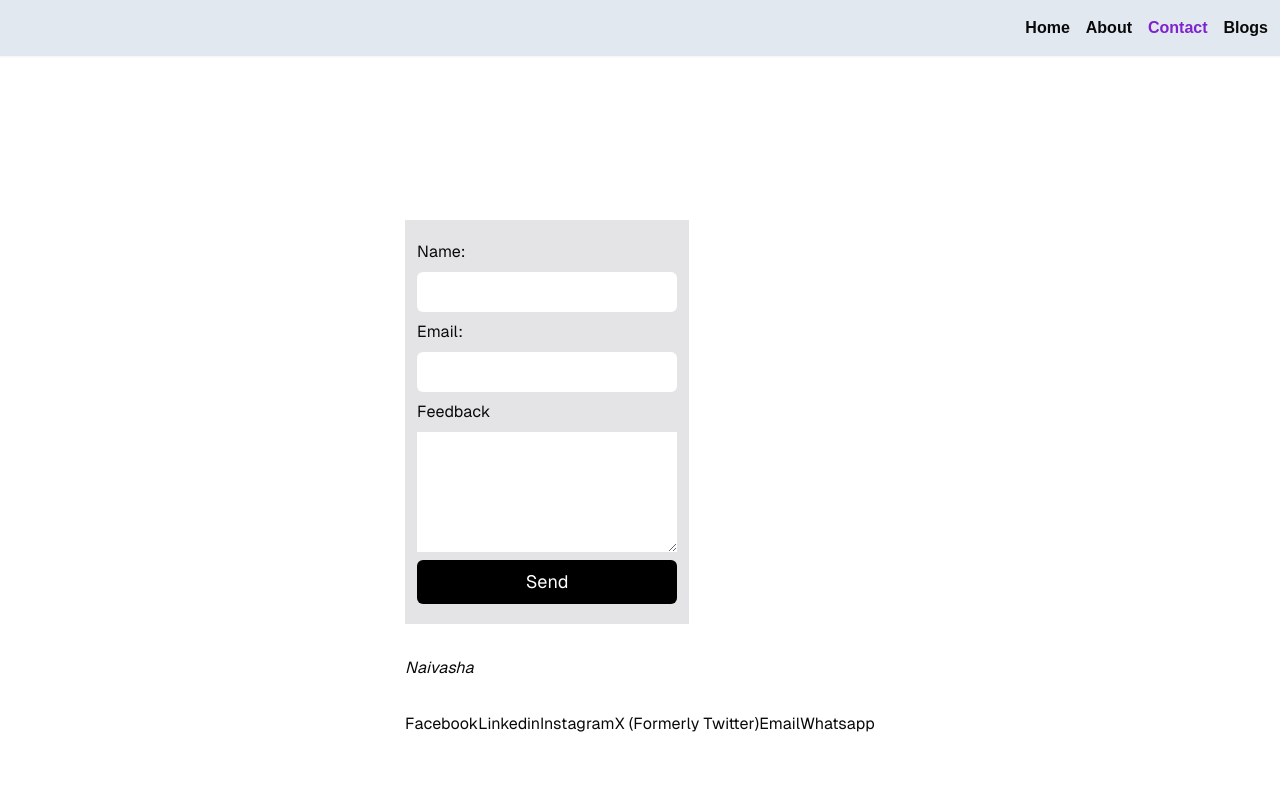
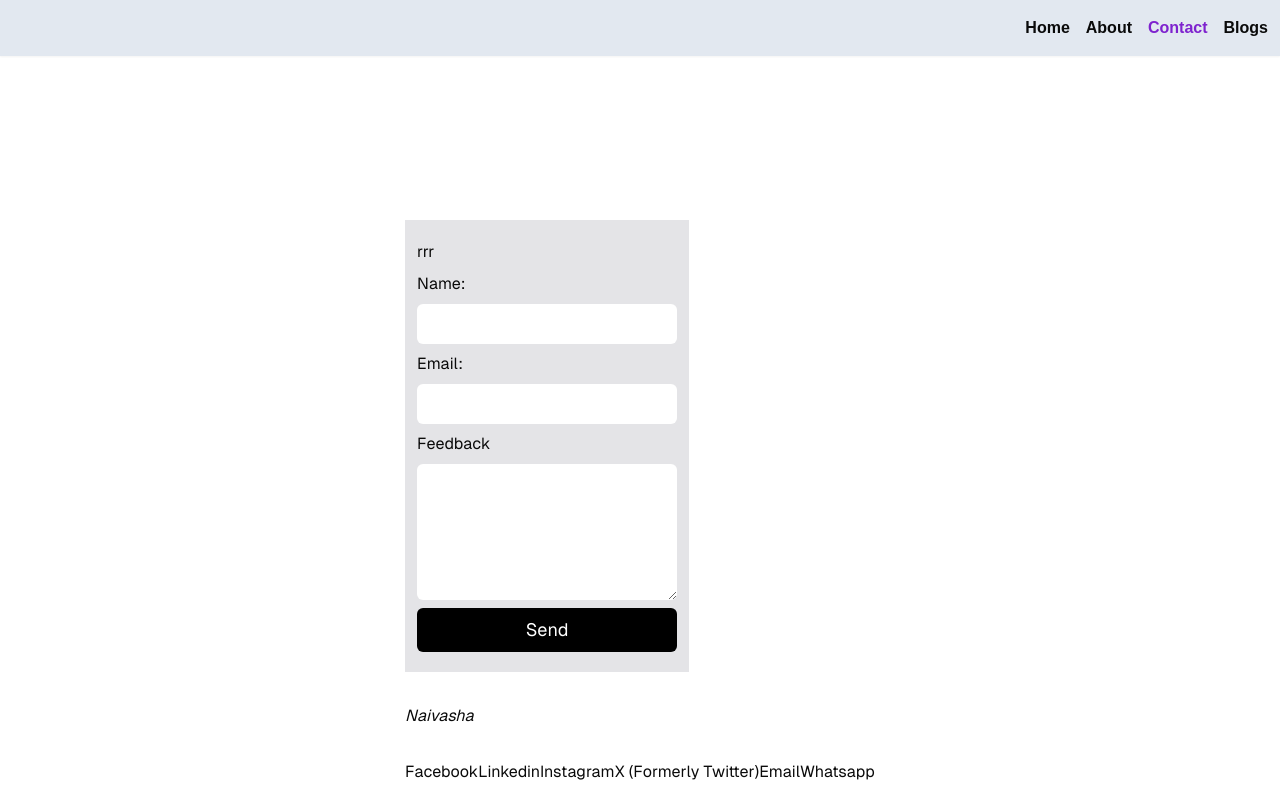
Before and after one commit to AkumuJey/portfolio, a Next.js app: page /contact in a window 1280 px wide. Shown: the top 800 px of the page. Built offline with nearby package versions, Linux system fonts and the light colour scheme.

Commit message:
Server side handling of form validation

```diff
--- a/src/app/blog/page.tsx
+++ b/src/app/blog/page.tsx
@@ -25,7 +25,7 @@ export default function Blog() {
             </p>
           </div>
           <div>
-            <h3 className="text-xl font-bold">Blog 1</h3>
+            <h3 className="text-xl font-bold">Blog 2</h3>
             <p>
               Lorem ipsum dolor sit amet, consectetur adipisicing elit. Mollitia
               quis rerum doloribus totam repudiandae magnam assumenda quisquam
@@ -33,7 +33,7 @@ export default function Blog() {
             </p>
           </div>
           <div>
-            <h3 className="text-xl font-bold">Blog 1</h3>
+            <h3 className="text-xl font-bold">Blog 3</h3>
             <p>
               Lorem ipsum dolor sit amet, consectetur adipisicing elit. Mollitia
               quis rerum doloribus totam repudiandae magnam assumenda quisquam
@@ -41,7 +41,7 @@ export default function Blog() {
             </p>
           </div>
           <div>
-            <h3 className="text-xl font-bold">Blog 1</h3>
+            <h3 className="text-xl font-bold">Blog 4</h3>
             <p>
               Lorem ipsum dolor sit amet, consectetur adipisicing elit. Mollitia
               quis rerum doloribus totam repudiandae magnam assumenda quisquam
--- /dev/null
+++ b/src/app/contact/actions.ts
@@ -0,0 +1,20 @@
+"use server";
+export type Rating = 1 | 2 | 3 | 4 | 5;
+export interface Comment {
+  name: string;
+  feedback: string;
+  email: string;
+  rating?: Rating;
+}
+
+export const handleComment = async (_previousState: any, comment: FormData) => {
+  try {
+    // console.log("previous", previousState);
+    const x = Object.fromEntries(comment);
+    console.log("Zetu", x);
+    return { msg: "success" };
+  } catch (_err) {
+    console.log(_err);
+    return { msg: "failed" };
+  }
+};
--- a/src/app/contact/page.tsx
+++ b/src/app/contact/page.tsx
@@ -1,21 +1,32 @@
 "use client";
 
+import { useFormStatus, useFormState } from "react-dom";
+import { handleComment } from "./actions";
+const Submit = () => {
+  const { pending } = useFormStatus();
+  return (
+    <button
+      type="submit"
+      className={`${
+        pending ? "opacity-80" : "opacity-100"
+      } bg-black py-2 px-4 rounded-md text-lg text-white`}
+      aria-disabled={pending}
+    >
+      Send
+    </button>
+  );
+};
 export default function Contact() {
-  const handleSubmit = (formData: FormData) => {
-    const name = formData.get("name")?.toString().trim();
-    const email = formData.get("email")?.toString().trim();
-    const feedback = formData.get("feedback")?.toString().trim();
-    const results = { name, email, feedback };
-    console.log(results);
-  };
+  const [state, formAction] = useFormState(handleComment, { msg: "rrr" });
   return (
     <div className="grid grid-rows-[20px_1fr_20px] items-center justify-items-center min-h-screen p-8 pb-20 gap-16 sm:p-20 font-[family-name:var(--font-geist-sans)]">
       <main className="flex flex-col gap-8 row-start-2 items-center sm:items-start">
         <form
-          action={handleSubmit}
+          action={formAction}
           method="post"
           className="bg-zinc-200 flex flex-col gap-2 py-5 px-3"
         >
+          {state.msg}
           <label htmlFor="name">Name:</label>
           <input
             type="text"
@@ -23,6 +34,7 @@ export default function Contact() {
             id="name"
             autoComplete="off"
             className="bg-white py-2 px-4 rounded-md"
+            required
           />
           <label htmlFor="email">Email:</label>
           <input
@@ -30,16 +42,19 @@ export default function Contact() {
             name="email"
             id="email"
             autoComplete="off"
+            required
             className="bg-white py-2 px-4 rounded-md"
           />
           <label htmlFor="feedback">Feedback</label>
-          <textarea name="feedback" id="feedback" rows={5} autoComplete="off" />
-          <button
-            type="submit"
-            className="bg-black py-2 px-4 rounded-md text-lg text-white"
-          >
-            Send
-          </button>
+          <textarea
+            name="feedback"
+            id="feedback"
+            rows={5}
+            autoComplete="off"
+            required
+            className="bg-white py-2 px-4 rounded-md"
+          />
+          <Submit />
         </form>
         <address>Naivasha</address>
         <div className="flex flex-col md:flex-row justify-evenly w-full">
--- a/src/components/Hero.tsx
+++ b/src/components/Hero.tsx
@@ -8,8 +8,8 @@ const Hero = () => {
     <motion.div className="flex gap-4 flex-col md:flex-row bg-red-200 p-5">
       <Image
         src={akumuImage}
-        height={300}
-        width={300}
+        height={150}
+        width={150}
         alt="Akumu"
         className="rounded-full"
       />
```
